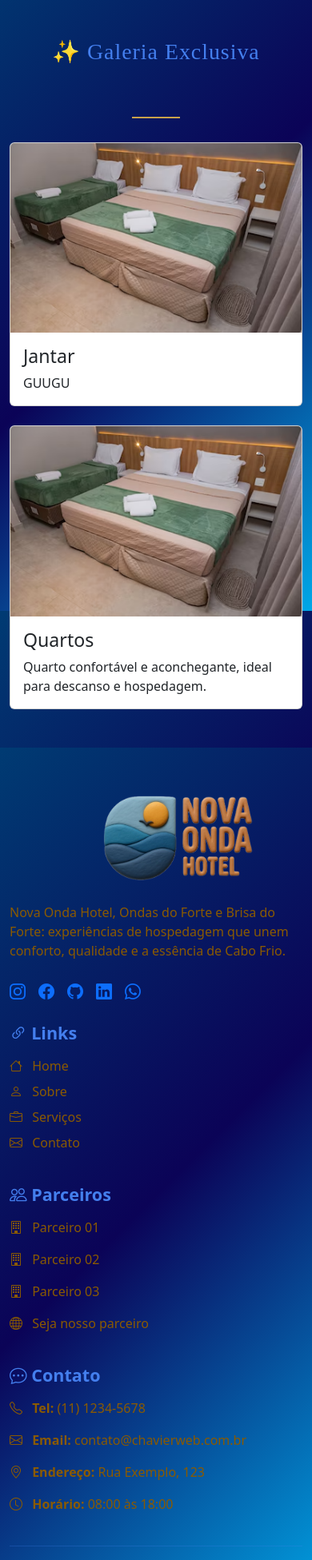
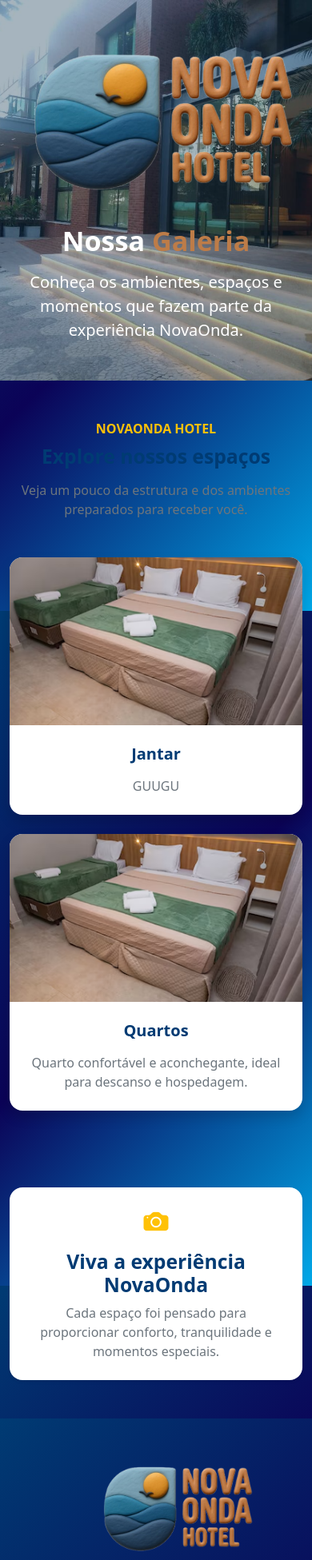
Before and after one commit to chavierwebmidia2026-glitch/site_novaonda_hotel, a Django app: page /galeria/ in a window 390 px wide; the page is wider, and only the part inside the window is pictured. Shown: the part 80-2031 px from the top of that part at 80% size. Run offline with Django 5.2, Linux system fonts and the light colour scheme; data comes from the database, SQL or seed files in the repository.

Commit message:
Finaliza página Sobre e Galeria
- Finalizada a página Sobre do NovaOnda Hotel.
- Criado layout responsivo utilizando Bootstrap.
- Padronizado o Hero com a identidade visual do NovaOnda.
- Adicionada logo grande na página Sobre.
- Criada seção Nossa História.
- Adicionadas imagens institucionais.
- Criada seção Nossos Pilares.
- Adicionados cards de Conforto, Conexão com o Mar e Atendimento.
- Criada seção final de experiência.
- Mantidas as cores azul, dourado, creme e branco.
- Reduzido o CSS específico da página Sobre.
- Adicionado hover suave na logo e nas imagens.
- Criada nova estrutura para a página Galeria.
- Integrada a Galeria aos dados dinâmicos do Django.
- Adicionados cards para exibição das fotos cadastradas.
- Adicionados título e descrição das fotos.
- Criado estado para quando não houver fotos cadastradas.
- Criada seção final de experiência da Galeria.
- Padronizado o visual da Galeria com as páginas Sobre, Suítes e Serviços.
- Utilizado Bootstrap para grid e responsividade.
- Mantido CSS específico da Galeria reduzido ao necessário.
- Adicionado hover suave nas imagens e logo.
- Ajustado layout para celular, tablet e desktop.
- Mantido o código organizado e consistente com o projeto NovaOnda Hotel.
- Testadas as estruturas das páginas e a responsividade.

```diff
--- /dev/null
+++ b/novaonda/static/css/galeria.css
@@ -0,0 +1,41 @@
+/* =============================
+   < CHWM := CHAVIERWEBMÍDIA >
+   < CSS := GALERIA >
+   ============================= */
+
+
+/* LOGO */
+
+.logo-galeria {
+    transition: 0.3s ease;
+}
+
+.logo-galeria:hover {
+    transform: translateY(-5px) scale(1.03);
+    filter: drop-shadow(0 5px 10px rgba(255, 215, 0, 0.45));
+}
+
+
+/* IMAGENS */
+
+.imagem-galeria {
+    width: 100%;
+    height: 240px;
+    object-fit: cover;
+    transition: 0.3s ease;
+}
+
+.imagem-galeria:hover {
+    transform: scale(1.03);
+}
+
+
+/* MOBILE */
+
+@media (max-width: 575px) {
+
+    .imagem-galeria {
+        height: 210px;
+    }
+
+}
--- a/novaonda/templates/base.html
+++ b/novaonda/templates/base.html
@@ -31,6 +31,7 @@
     <link rel="stylesheet" href="{% static 'css/servicos.css' %}">
     <link rel="stylesheet" href="{% static 'css/contato.css' %}">
     <link rel="stylesheet" href="{% static 'css/sobre.css' %}">
+    <link rel="stylesheet" href="{% static 'css/galeria.css' %}">
 
 </head>
 
--- a/novaonda/templates/galeria.html
+++ b/novaonda/templates/galeria.html
@@ -1,49 +1,143 @@
 <!-- =============================
     < CHWM := CHAVIERWEBMÍDIA >
-    < HTML := PÁGINA GALERIA.HTML
+    < HTML := PÁGINA GALERIA.HTML >
     ============================= -->
 
 {% extends 'base.html' %}
+{% load static %}
 
 {% block title %}
-Galeria
+Galeria | NovaOnda Hotel
+{% endblock %}
+
+{% block css %}
+<link rel="stylesheet" href="{% static 'css/galeria.css' %}">
 {% endblock %}
 
 {% block content %}
 
+
+<!-- =============================
+     HERO
+============================= -->
+
+<section class="bg-novaonda text-white">
+
     <div class="container py-5">
 
-    <h1 class="text-center mb-5" style="font-family: 'Playfair Display', serif; letter-spacing: 1px;">
-        ✨ Galeria Exclusiva
+        <div class="row justify-content-center text-center">
+
+            <div class="col-12 col-md-10 col-lg-8">
+
+                <div class="mb-4">
+
+                    <img
+                        src="{% static 'imagem/images__1_.png-removebg-preview.png' %}"
+                        alt="NovaOnda Hotel"
+                        class="img-fluid logo-galeria"
+                        style="max-width: 400px;"
+                    >
+
+                </div>
+
+                <h1 class="display-4 fw-bold">
+
+                    Nossa
+                    <span class="text-title">
+                        Galeria
+                    </span>
+
                 </h1>
-    <div class="text-center mb-4">
-        <span style="display:inline-block; width:60px; height:2px; background:#c9a24b;"></span>
+
+                <p class="lead mt-3 mb-0">
+
+                    Conheça os ambientes, espaços e momentos
+                    que fazem parte da experiência NovaOnda.
+
+                </p>
+
             </div>
+
+        </div>
+
+    </div>
+
+</section>
+
+
+
+<!-- =============================
+     GALERIA
+============================= -->
+
+<section class="py-5">
+
+    <div class="container">
+
+        <div class="row justify-content-center text-center mb-5">
+
+            <div class="col-12 col-md-10 col-lg-8">
+
+                <span class="text-warning fw-bold text-uppercase">
+
+                    NovaOnda Hotel
+
+                </span>
+
+                <h2 class="fw-bold text-novaonda mt-2">
+
+                    Explore nossos espaços
+
+                </h2>
+
+                <p class="text-secondary mt-3 mb-0">
+
+                    Veja um pouco da estrutura e dos ambientes
+                    preparados para receber você.
+
+                </p>
+
+            </div>
+
+        </div>
+
+
+        <!-- FOTOS -->
 
         <div class="row g-4">
 
             {% for foto in fotos %}
 
-        <div class="col-md-6 col-lg-4">
+            <div class="col-12 col-sm-6 col-lg-4">
 
-            <div class="card h-100">
+                <div class="card h-100 border-0 shadow rounded-4 overflow-hidden">
 
                     {% if foto.imagem %}
 
-                <img src="{{ foto.imagem.url }}" class="card-img-top" alt="{{ foto.titulo }}">
+                    <img
+                        src="{{ foto.imagem.url }}"
+                        alt="{{ foto.titulo }}"
+                        class="card-img-top imagem-galeria"
+                    >
 
                     {% endif %}
 
-                <div class="card-body">
 
-                    <h3 class="card-title">
+                    <div class="card-body text-center p-4">
+
+                        <h3 class="h5 fw-bold text-novaonda">
+
                             {{ foto.titulo }}
+
                         </h3>
+
 
                         {% if foto.descricao %}
 
-                    <p class="card-text">
+                        <p class="text-secondary mt-3 mb-0">
+
                             {{ foto.descricao }}
+
                         </p>
 
                         {% endif %}
@@ -54,11 +148,30 @@ Galeria
 
             </div>
 
+
             {% empty %}
 
-        <p class="text-center">
-            Nenhuma foto disponível.
+            <div class="col-12">
+
+                <div class="text-center py-5">
+
+                    <i class="bi bi-images text-novaonda display-4"></i>
+
+                    <h3 class="fw-bold text-novaonda mt-3">
+
+                        Nenhuma foto disponível
+
+                    </h3>
+
+                    <p class="text-secondary mb-0">
+
+                        Cadastre as fotos pelo Django Admin.
+
                     </p>
+
+                </div>
+
+            </div>
 
             {% endfor %}
 
@@ -66,4 +179,49 @@ Galeria
 
     </div>
 
+</section>
+
+
+
+<!-- =============================
+     EXPERIÊNCIA FINAL
+============================= -->
+
+<section class="py-5">
+
+    <div class="container">
+
+        <div class="row justify-content-center">
+
+            <div class="col-12 col-md-10 col-lg-8">
+
+                <div class="bg-white rounded-4 shadow-sm
+                            text-center p-4 p-md-5">
+
+                    <i class="bi bi-camera-fill text-warning display-5"></i>
+
+                    <h2 class="fw-bold text-novaonda mt-3">
+
+                        Viva a experiência NovaOnda
+
+                    </h2>
+
+                    <p class="text-secondary mb-0">
+
+                        Cada espaço foi pensado para proporcionar
+                        conforto, tranquilidade e momentos especiais.
+
+                    </p>
+
+                </div>
+
+            </div>
+
+        </div>
+
+    </div>
+
+</section>
+
+
 {% endblock %}
```
Lines whose indentation alone changed are shown as unchanged.
